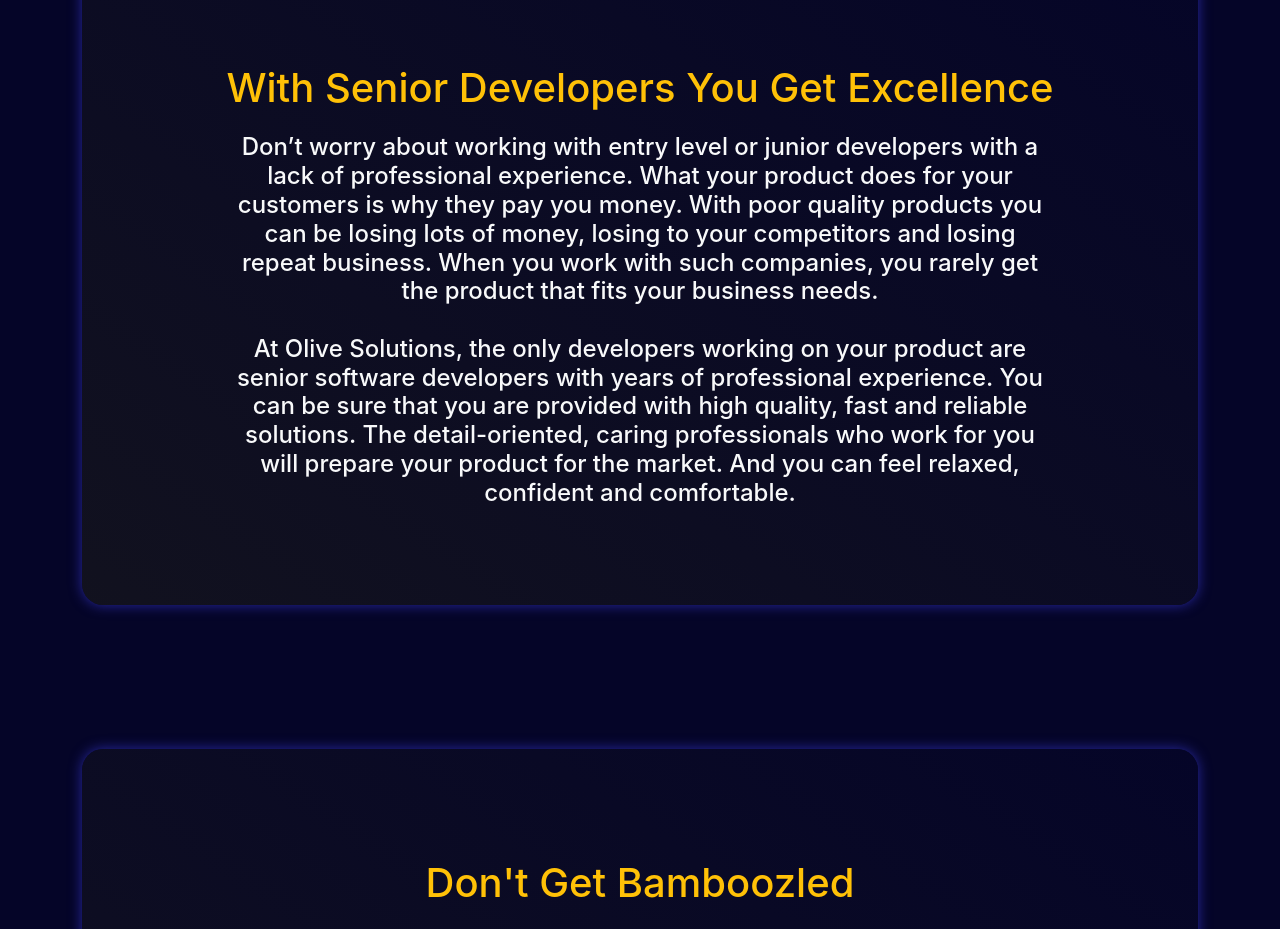
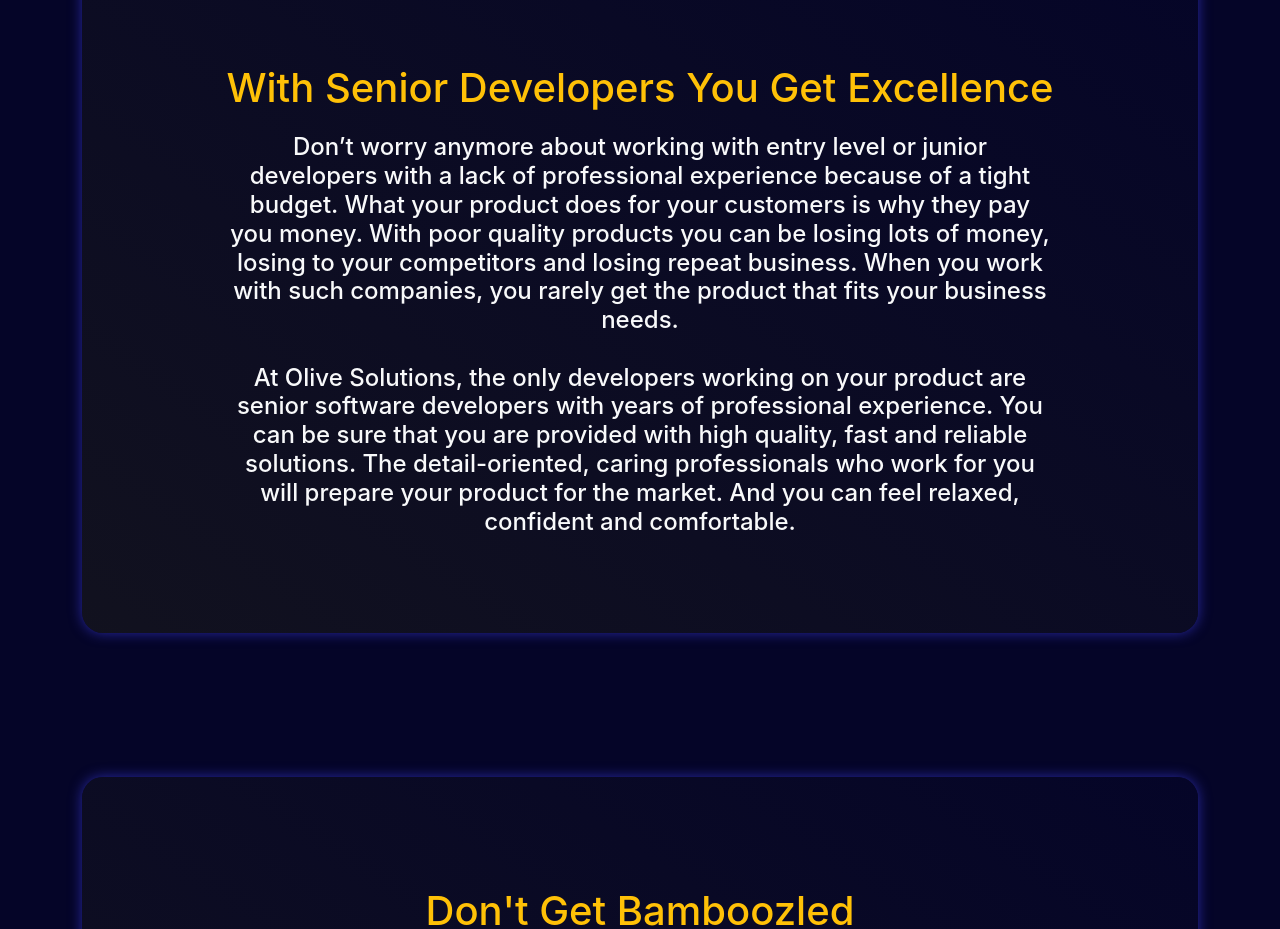
Before and after one commit to omarkha/Techra, a React (Create React App) app: page / in a window 1280 px wide. Shown: the part 1760-2689 px from the top of the page. Built offline with nearby package versions, Linux system fonts and the light colour scheme.

Commit message:
first edition

```diff
--- a/src/pages/Homepage.js
+++ b/src/pages/Homepage.js
@@ -43,13 +43,13 @@
               With Senior Developers You Get Excellence
             </h3>
             <p className="h4 text-light">
-              Don’t worry about working with entry level or junior developers
-              with a lack of professional experience. What your product does for
-              your customers is why they pay you money. With poor quality
-              products you can be losing lots of money, losing to your
-              competitors and losing repeat business. When you work with such
-              companies, you rarely get the product that fits your business
-              needs.
+              Don’t worry anymore about working with entry level or junior
+              developers with a lack of professional experience because of a
+              tight budget. What your product does for your customers is why
+              they pay you money. With poor quality products you can be losing
+              lots of money, losing to your competitors and losing repeat
+              business. When you work with such companies, you rarely get the
+              product that fits your business needs.
               <br />
               <br />
               At Olive Solutions, the only developers working on your product
```
